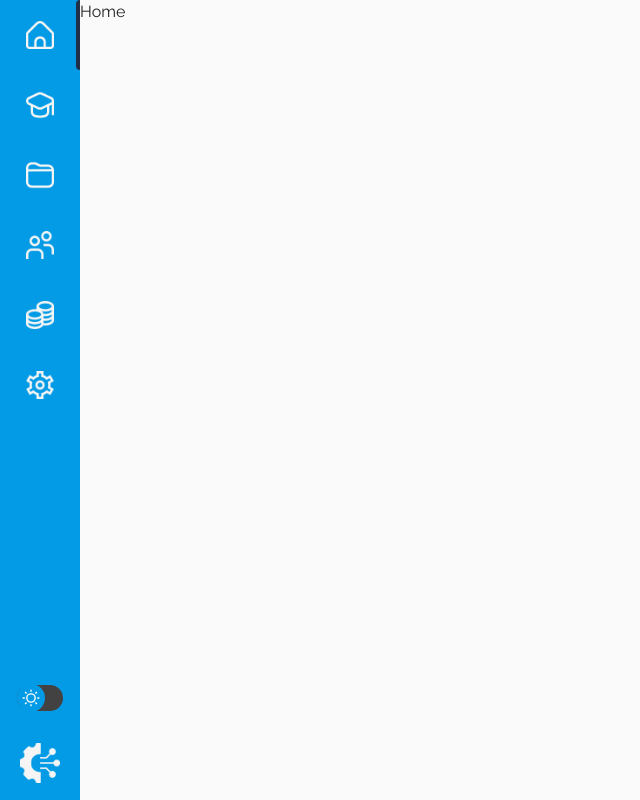
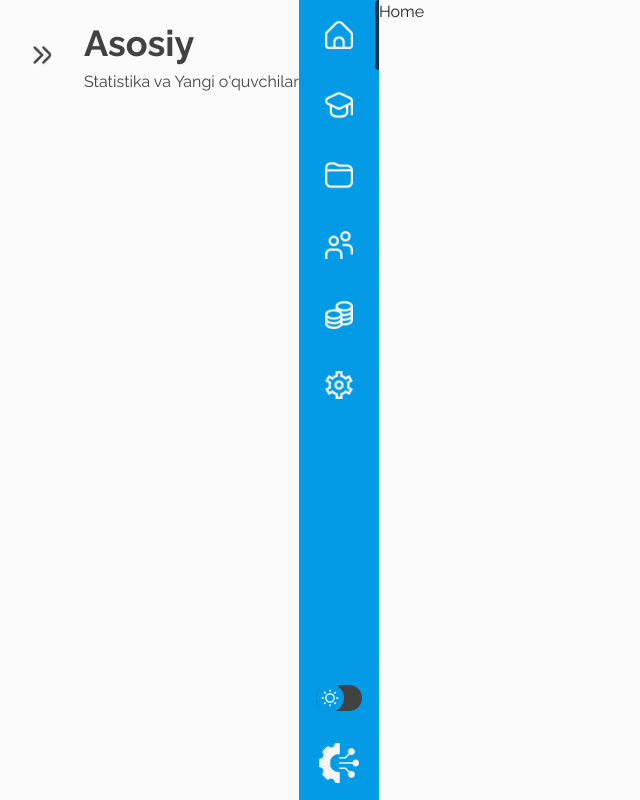
Before and after one commit to usmonovdev/yengil, a React (Create React App) app: page /dashboard/home in a window 1280 px wide. Shown: the whole page, without its empty margins (0-640 px from the left). Built offline with nearby package versions, Linux system fonts and the light colour scheme; no server answers.

Commit message:
topdashboard

```diff
--- a/src/dashboard/Dashboard.jsx
+++ b/src/dashboard/Dashboard.jsx
@@ -9,12 +9,14 @@ import Settings from "./settings/Settings";
 import { Route, Routes } from "react-router-dom";
 import Error from "../components/errorPage/Error";
 import { Box } from "@mui/material";
+import TopDashboard from "./topDashboard/TopDashboard";
 
 const Dashboard = () => {
   return (
     <Box
       sx={{ display: "flex", flexDirection: "row" }}
     >
+      <TopDashboard/>
       <Nav />
       <Routes>
         <Route path="/dashboard/home" element={<Home />} />
@@ -26,7 +28,8 @@ const Dashboard = () => {
         <Route path={"*"} element={<Error />} />
       </Routes>
     </Box>
-  );
-};
+
+  )
+  }
 
 export default Dashboard;
--- /dev/null
+++ b/src/dashboard/topDashboard/TopDashboard.jsx
@@ -0,0 +1,21 @@
+import { Button } from '@mui/material'
+import React from 'react'
+import { H1, Paragraph } from '../../ui/typography'
+import chatArrow from '../../assets/icons/double-arrow.png'
+import './topdashboard.scss'
+
+const TopDashboard = () => {
+  return (
+    <div>
+        <div className='header'>
+        <Button variant="text"><img src={chatArrow} alt="" /></Button>
+            <div>
+                <H1>Asosiy</H1>
+                <Paragraph>Statistika va Yangi o'quvchilar</Paragraph>
+            </div>
+        </div>
+    </div>
+  )
+}
+
+export default TopDashboard
--- /dev/null
+++ b/src/dashboard/topDashboard/topdashboard.scss
@@ -0,0 +1,20 @@
+.header {
+    display: flex;
+    align-items: center;
+    padding: 1rem 0;
+    justify-content: flex-start !important;
+
+    Button{
+        margin: 0 10px;
+        padding: 0;
+
+        img{
+            width: 30px;
+        }
+    }
+    // .telegram-text {
+    //   @media (max-width: 600px) {
+    //     display: none;
+    //   }
+    // }
+  }
```
